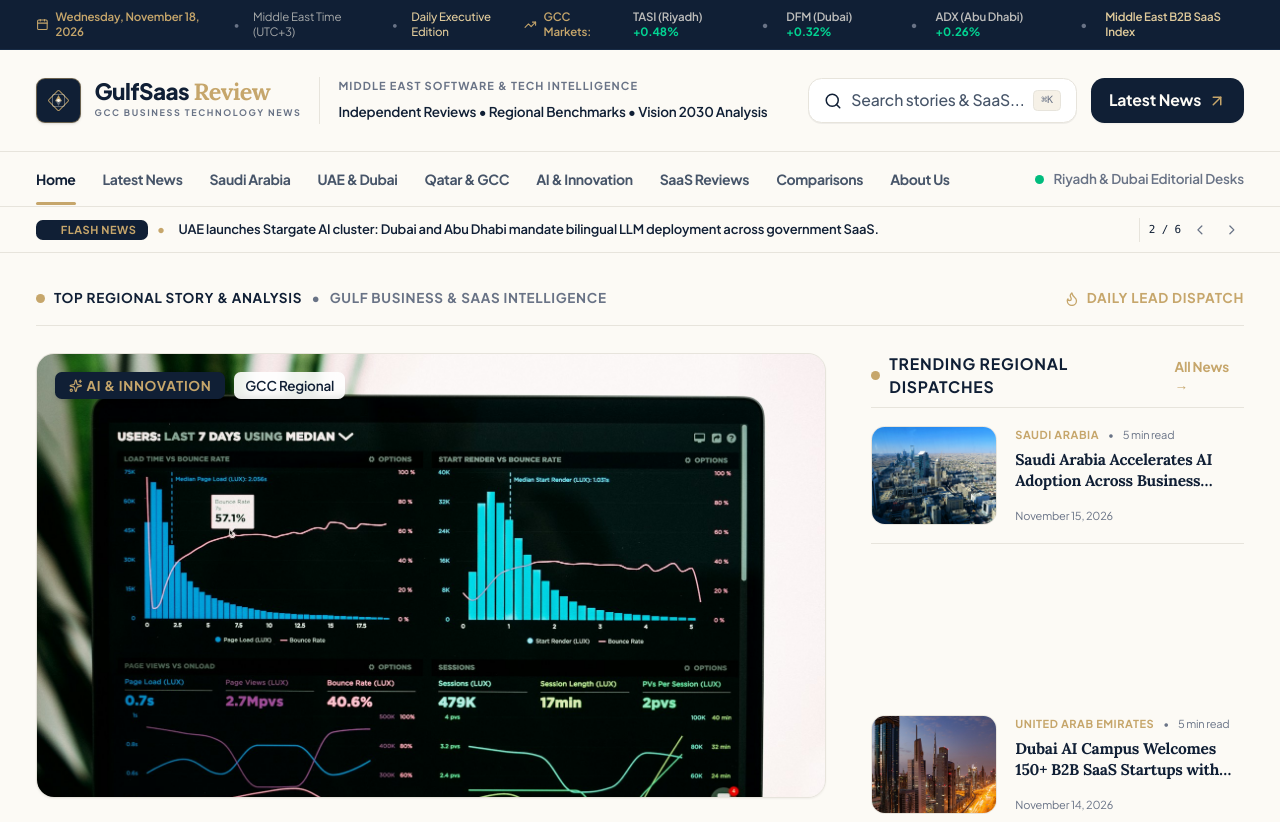
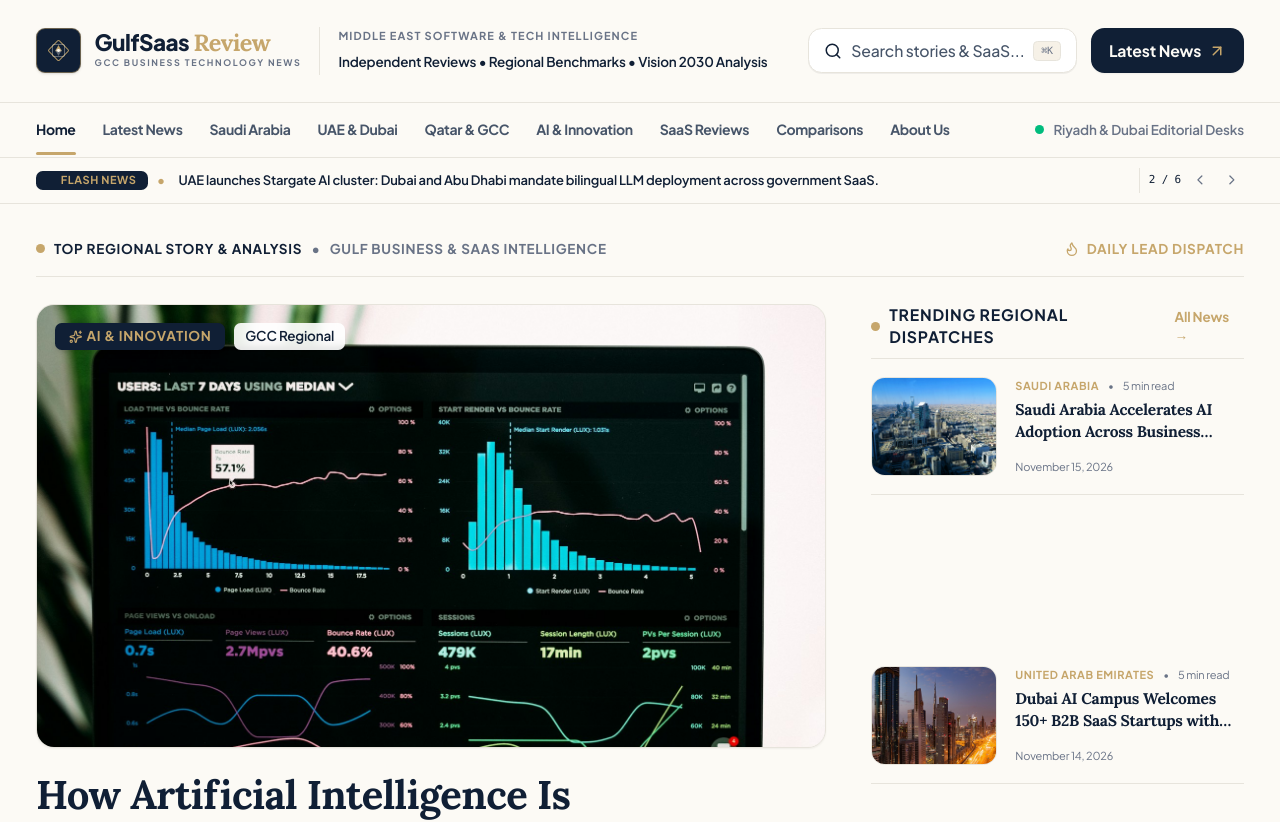
Before and after one commit to ValGrow-Labs/Gulf_Saas_Review, a Next.js app: page / in a window 1280 px wide. Shown: the top 822 px of the page. Built offline with nearby package versions, Linux system fonts and the light colour scheme.

Commit message:
Remove top dark financial markets bar from header as requested

```diff
--- a/src/components/Navigation.tsx
+++ b/src/components/Navigation.tsx
@@ -11,9 +11,6 @@ import {
   X,
   ArrowUpRight,
   Scale,
-  TrendingUp,
-  Globe2,
-  Calendar,
 } from "lucide-react";
 
 export default function Navigation() {
@@ -54,43 +51,7 @@ export default function Navigation() {
 
   return (
     <header className="w-full bg-[#FCFAF5]">
-      {/* 1. Top Editorial Markets & Date Bar */}
-      <div className="w-full bg-[#101F35] text-[#E7E4DC] text-xs py-2 border-b border-[#172B46]">
-        <div className="mx-auto max-w-7xl px-4 sm:px-6 lg:px-8 flex items-center justify-between">
-          {/* Left: Date & Edition Info */}
-          <div className="flex items-center gap-3 text-[11.5px] text-[#E7E4DC]/80">
-            <span className="flex items-center gap-1.5 text-[#C6A66B] font-semibold">
-              <Calendar className="h-3 w-3" />
-              <span>Wednesday, November 18, 2026</span>
-            </span>
-            <span className="text-[#697386] hidden sm:inline">•</span>
-            <span className="hidden sm:inline text-[#E7E4DC]/70">
-              Middle East Time (UTC+3)
-            </span>
-            <span className="text-[#697386] hidden md:inline">•</span>
-            <span className="hidden md:inline text-[#DFCA9B] font-medium">
-              Daily Executive Edition
-            </span>
-          </div>
-
-          {/* Right: GCC Financial & Tech Markets */}
-          <div className="hidden lg:flex items-center gap-4 text-[11.5px] font-semibold text-[#E7E4DC]/80">
-            <span className="flex items-center gap-1.5 text-[#C6A66B]">
-              <TrendingUp className="h-3 w-3" />
-              <span>GCC Markets:</span>
-            </span>
-            <span>TASI (Riyadh) <span className="text-emerald-400 font-bold">+0.48%</span></span>
-            <span className="text-[#697386]">•</span>
-            <span>DFM (Dubai) <span className="text-emerald-400 font-bold">+0.32%</span></span>
-            <span className="text-[#697386]">•</span>
-            <span>ADX (Abu Dhabi) <span className="text-emerald-400 font-bold">+0.26%</span></span>
-            <span className="text-[#697386]">•</span>
-            <span className="text-[#DFCA9B]">Middle East B2B SaaS Index</span>
-          </div>
-        </div>
-      </div>
-
-      {/* 2. Main Newspaper Masthead (Clean, Authoritative, High-End) */}
+      {/* Main Newspaper Masthead (Clean, Authoritative, High-End) */}
       <div className="border-b border-[#E7E4DC] bg-[#FCFAF5] py-4 sm:py-6">
         <div className="mx-auto max-w-7xl px-4 sm:px-6 lg:px-8 flex items-center justify-between gap-4">
           {/* Left: Prominent Newspaper Brand */}
```
